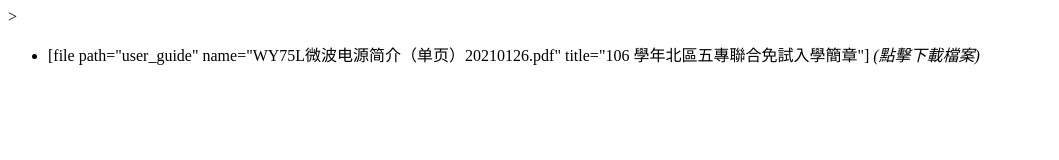
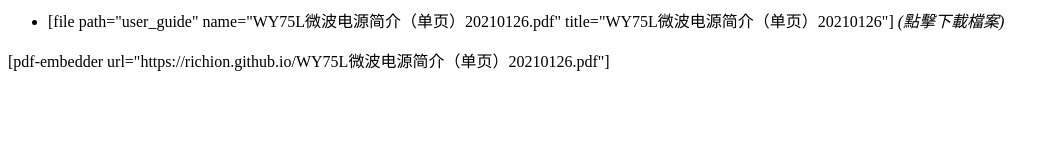
Before and after one commit to Richion/Richion.github.io, a plain HTML site: page index.html in a window 1280 px wide. Shown: the whole page, without its empty margins (0-1059 px from the left). Drawn offline with Linux system fonts and the light colour scheme.

Commit message:
Update index.html

```diff
--- a/index.html
+++ b/index.html
@@ -1,6 +1,6 @@
 <html>
- >
  <ul class="file_list icon mb5 h3">
-    <li>[file path="user_guide" name="WY75L微波电源简介（单页）20210126.pdf" title="106 學年北區五專聯合免試入學簡章"] <em>(點擊下載檔案)</em></li>
+    <li>[file path="user_guide" name="WY75L微波电源简介（单页）20210126.pdf" title="WY75L微波电源简介（单页）20210126"] <em>(點擊下載檔案)</em></li>
 </ul>
+[pdf-embedder url="https://richion.github.io/WY75L微波电源简介（单页）20210126.pdf"]
 </html>
```
